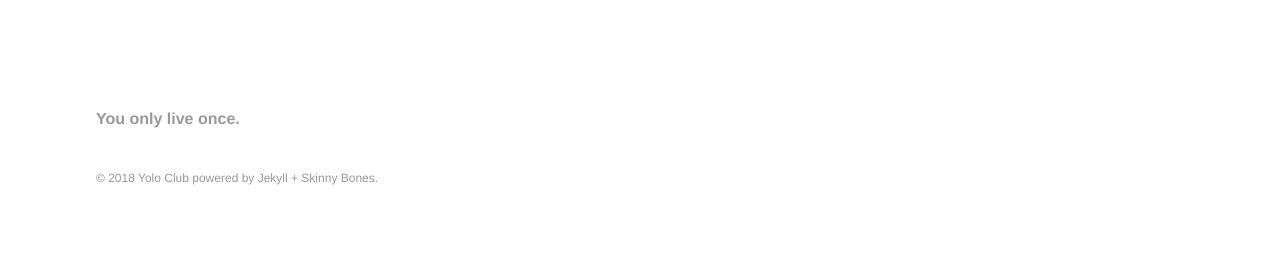
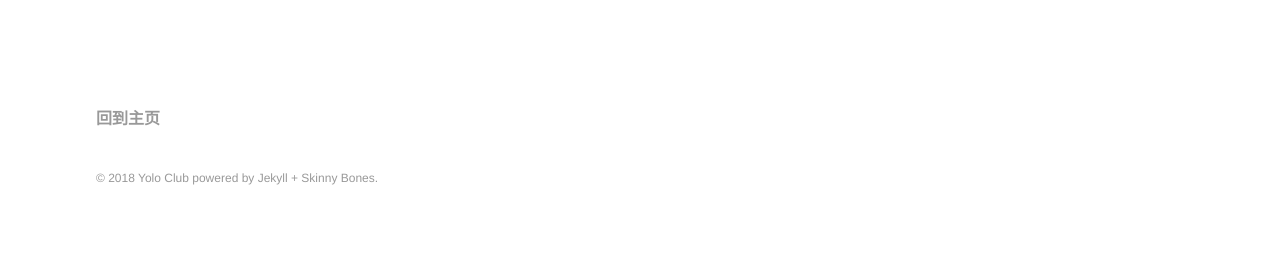
Before and after one commit to arifin395/ARIFIN395.github.io, a Jekyll site: the page built from index.md, in a window 1280 px wide. Shown: the part 1057-1328 px from the top of the page. Built offline with Jekyll 4.4.1, drawn with Linux system fonts in a browser that asks for light colours.

Commit message:
死胡同

```diff
--- a/_data/footer.yml
+++ b/_data/footer.yml
@@ -1,4 +1,4 @@
 # Footer navigation links
 
-- title: You only live once.
+- title: 回到主页
   url:  https://arifin395.github.io/
--- a/portfolio/index.html
+++ b/portfolio/index.html
@@ -65,4 +65,5 @@
 
 <p class="no_wrap">
  保护环境，人人有责,让我们携手共造美丽家园！
+  <a href="https://arifin395.github.io/">返回博客主页</a>
 </p>
```
